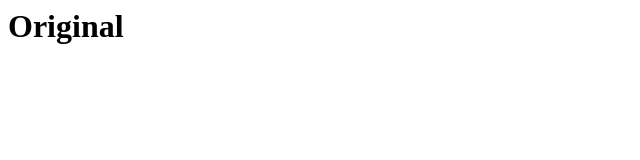
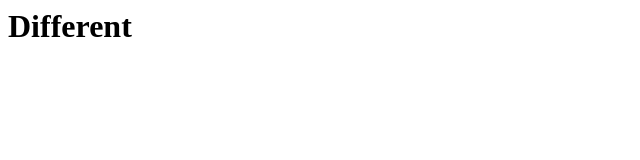
Before and after one commit to Xitoboy9/TE, a plain HTML site: page index.html in a window 1280 px wide. Shown: the full height of the page, 0-640 px from the left. Drawn offline with Linux system fonts and the light colour scheme.

Commit message:
Test the mechanics

```diff
--- a/index.html
+++ b/index.html
@@ -1 +1 @@
-<h1>Original</h1>
+<h1>Different</h1>
```
